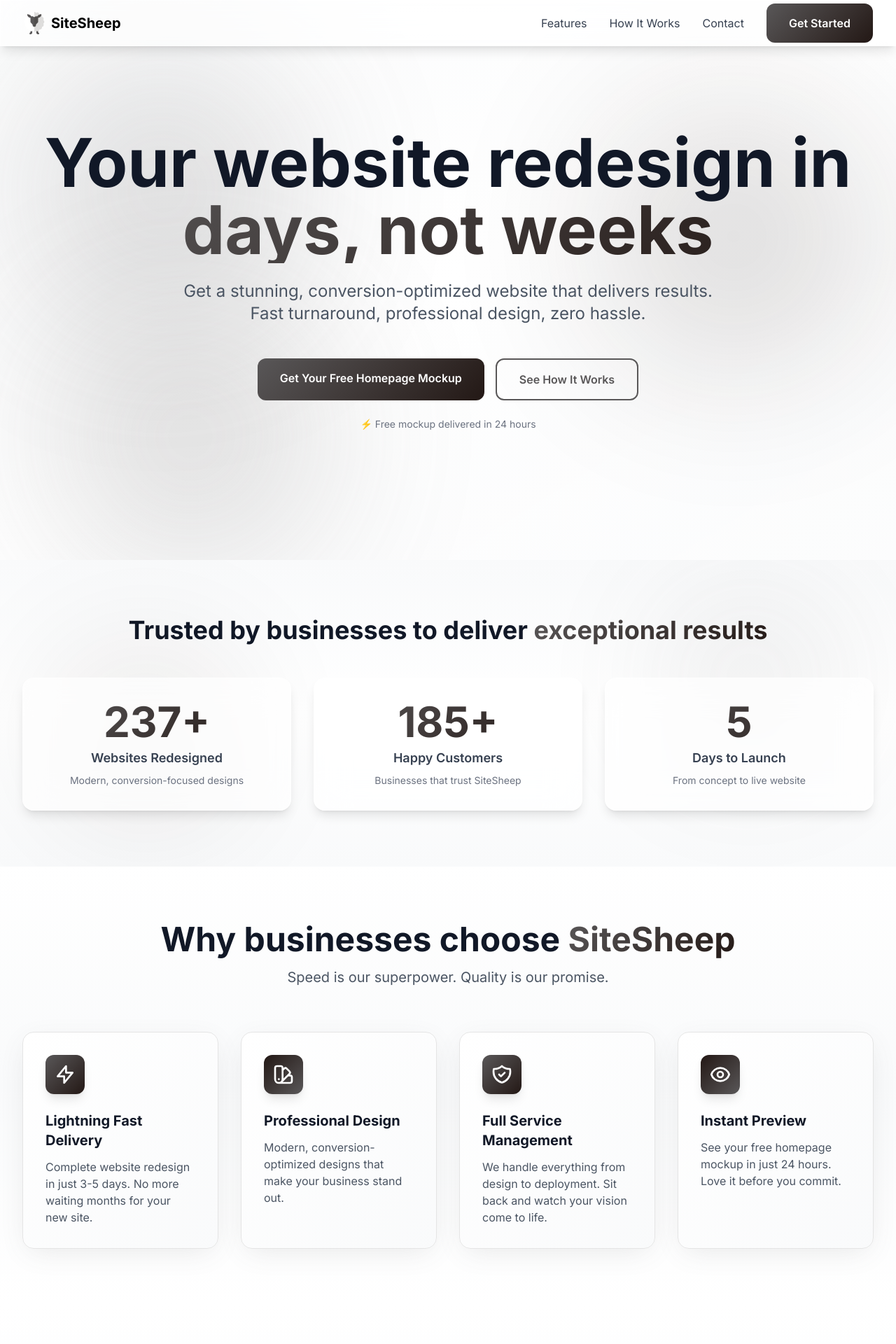
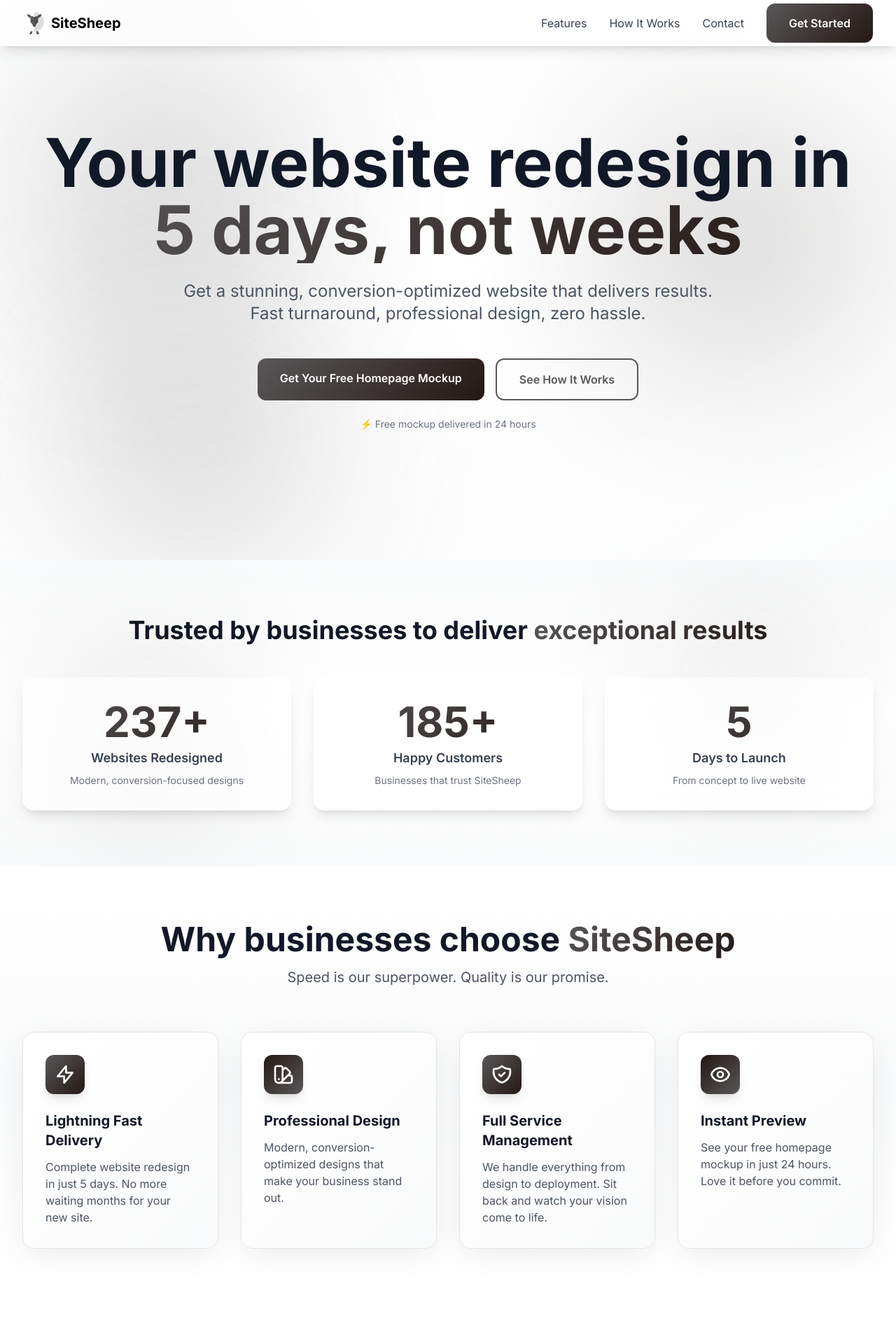
Before and after one commit to colecooke/sitesheep-website, a Next.js app: page / in a window 1280 px wide. Shown: the top 1920 px of the page at 70% size. Built offline with nearby package versions, Linux system fonts and the light colour scheme.

Commit message:
Auto-update

```diff
--- a/app/page.tsx
+++ b/app/page.tsx
@@ -141,7 +141,7 @@ export default function Home() {
           <div className="animate-slide-up">
             <h1 className="text-6xl md:text-7xl lg:text-8xl font-bold mb-6 text-gray-900">
               Your website redesign in
-              <span className="block gradient-text">days, not weeks</span>
+              <span className="block gradient-text">5 days, not weeks</span>
             </h1>
             <p className="text-xl md:text-2xl text-gray-600 mb-12 max-w-3xl mx-auto">
               Get a stunning, conversion-optimized website that delivers results.
@@ -221,7 +221,7 @@ export default function Home() {
                 </svg>
               </div>
               <h3 className="text-xl font-bold mb-3 text-gray-900">Lightning Fast Delivery</h3>
-              <p className="text-gray-600">Complete website redesign in just 3-5 days. No more waiting months for your new site.</p>
+              <p className="text-gray-600">Complete website redesign in just 5 days. No more waiting months for your new site.</p>
             </div>
 
             <div className="feature-card">
```
